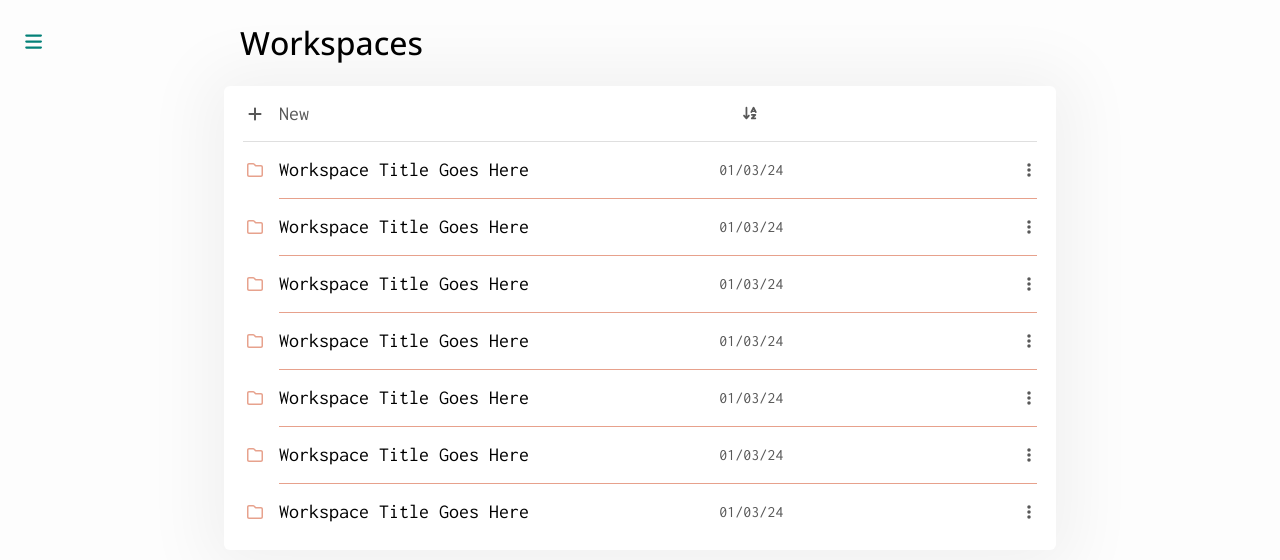
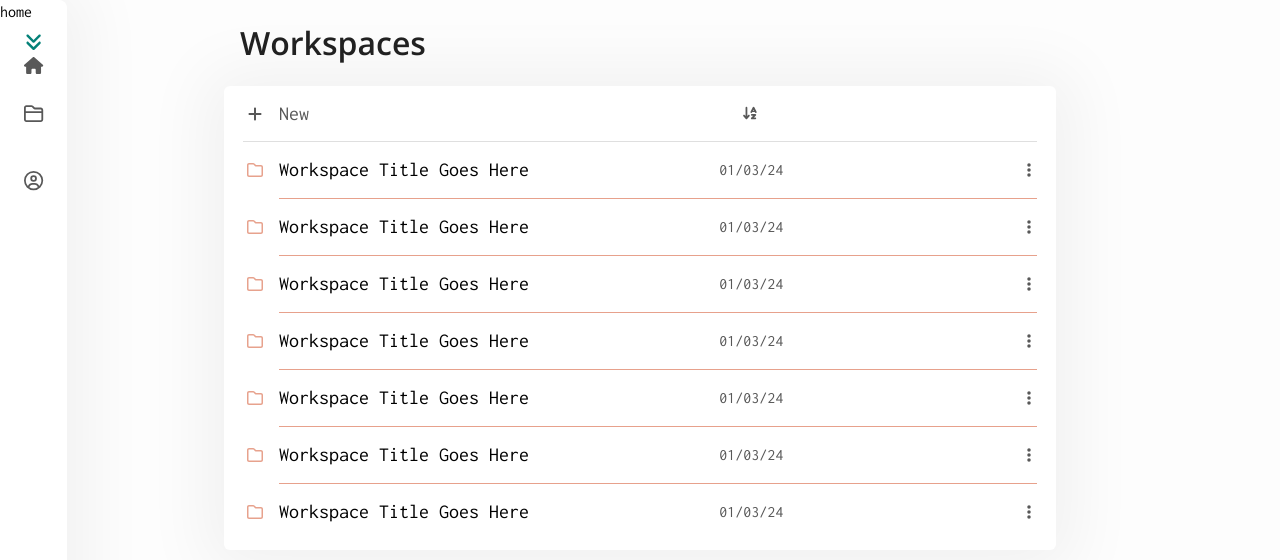
Before and after one commit to timgoalen/tasker, a Next.js app: page /workspaces in a window 1280 px wide. Shown: the top 560 px of the page. Built offline with nearby package versions, Linux system fonts and the light colour scheme.

Commit message:
feat: create tooltip component

```diff
--- a/app/styles/NavItem.module.css
+++ b/app/styles/NavItem.module.css
@@ -6,6 +6,8 @@
   align-items: center;
   border-radius: 10px;
   padding: 1rem;
+  background-color: none;
+  transition: background-color 0.15s;
 }
 
 .container:hover {
--- a/app/styles/SideNav.module.css
+++ b/app/styles/SideNav.module.css
@@ -2,9 +2,6 @@
   position: absolute;
   top: 0;
   left: 0;
-  /* font-size: 1.2rem; */
-  /* height: 2.2rem; */
-  /* width: 2.2rem; */
   display: grid;
   place-items: center;
   margin: 1rem 0.5rem 0px;
@@ -12,6 +9,8 @@
   border-radius: 10px;
   padding: 1rem;
   z-index: 2;
+  background-color: none;
+  transition: background-color 0.15s;
 }
 
 .icon svg {
@@ -21,10 +20,12 @@
 }
 
 .icon:hover {
-  color: var(--primary-colour-dark);
-  /* background-color: var(--white); */
   background-color: #e9e9e9;
   cursor: pointer;
+}
+
+.icon svg:hover {
+  color: var(--primary-colour-dark);
 }
 
 .sideBar {
--- /dev/null
+++ b/app/styles/Tooltip.module.css
@@ -0,0 +1,5 @@
+.tooltip {
+    position: absolute;
+    top: 0;
+    left: 0;
+}
--- a/app/styles/globals.css
+++ b/app/styles/globals.css
@@ -11,7 +11,7 @@
   --secondary-colour-light: #d0451b80;
   --grey: #585858;
   --grey-light: #555555;
-  --black: #000;
+  --black: #212121;
   --white: #fff;
   --light-hover: #d161400d;
   --page-box-shadow: 0px 4px 66px 19px rgba(0, 0, 0, 0.05);
@@ -22,20 +22,9 @@ body {
   background-color: var(--background-colour);
 }
 
-.site-title {
-  font-size: 2rem;
-  font-weight: 500;
-  color: var(--primary-colour);
-  padding: 1.2rem 0 0 1.2rem;
-}
-
-.site-title:hover {
-  cursor: default;
-}
-
 .page-title {
   font-size: 2rem;
-  font-weight: 500;
+  font-weight: 600;
   padding: 1.2rem 0 1.2rem 1rem;
   color: var(--black);
 }
@@ -43,20 +32,6 @@ body {
 .dashboard-container {
   position: fixed;
   top: 2rem;
-}
-
-.nav {
-  display: flex;
-}
-
-.nav-link {
-  font-size: 1.5rem;
-  padding: 1.2rem 0 0 1.2rem;
-}
-
-.nav-link:hover {
-  /* text-decoration: underline; */
-  background-color: #fff;
 }
 
 header {
--- a/app/ui/sidenav/NavItem.tsx
+++ b/app/ui/sidenav/NavItem.tsx
@@ -6,7 +6,6 @@ import clsx from "clsx";
 import { FontAwesomeIcon } from "@fortawesome/react-fontawesome";
 import { FontAwesomeIconProps } from "@fortawesome/react-fontawesome";
 import { IconDefinition } from "@fortawesome/fontawesome-svg-core";
-import { Tooltip } from "react-tooltip";
 
 import { openSans } from "@/app/ui/fonts";
 import styles from "@/app/styles/NavItem.module.css";
@@ -28,14 +27,11 @@ export default function NavItem({ href, label, icon }: NavItemProps) {
       //     "grey-text nav-link",
       //     pathname === "/" ? "active-link nav-link" : "nav-link"
       //   )}
-      data-tooltip-id="my-tooltip"
-      data-tooltip-content="tooltip"
     >
       <FontAwesomeIcon icon={icon} className={styles.icon} />
       {/* <div className={`${openSans.className} antialiased ${styles.label}`}>
         {label}
       </div> */}
-      {/* <Tooltip id="my-tooltip" /> */}
     </Link>
   );
 }
--- a/app/ui/sidenav/NavLinks.tsx
+++ b/app/ui/sidenav/NavLinks.tsx
@@ -1,11 +1,17 @@
 import NavItem from "./NavItem";
+import Tooltip from "./Tooltip";
 import { faHome } from "@fortawesome/free-solid-svg-icons";
-import { faFolderClosed, faCircleUser } from "@fortawesome/free-regular-svg-icons";
+import {
+  faFolderClosed,
+  faCircleUser,
+} from "@fortawesome/free-regular-svg-icons";
 
 export default function NavLinks() {
   return (
     <>
-      <NavItem href="/" label="Home" icon={faHome} />
+      <Tooltip text="home">
+        <NavItem href="/" label="Home" icon={faHome} />
+      </Tooltip>
       <NavItem href="/workspaces" label="Workspaces" icon={faFolderClosed} />
       <NavItem href="/signin" label="Sign In" icon={faCircleUser} />
     </>
--- a/app/ui/sidenav/SideNav.tsx
+++ b/app/ui/sidenav/SideNav.tsx
@@ -3,13 +3,17 @@ import { useState } from "react";
 
 import { FontAwesomeIcon } from "@fortawesome/react-fontawesome";
 import { faBars, faAnglesDown } from "@fortawesome/free-solid-svg-icons";
-import { motion } from "framer-motion";
+import { motion, AnimatePresence } from "framer-motion";
 
 import styles from "@/app/styles/SideNav.module.css";
 import NavLinks from "./NavLinks";
 
 export default function SideNav() {
-  const [isSideNavOpen, setIsSideNavOpen] = useState(false);
+  const [isSideNavOpen, setIsSideNavOpen] = useState(true);
+
+  function toggleSideNav() {
+    setIsSideNavOpen(!isSideNavOpen);
+  }
 
   return (
     <>
@@ -18,22 +22,28 @@ export default function SideNav() {
         className={styles.icon}
         onMouseEnter={() => setIsSideNavOpen(true)}
         onMouseLeave={() => setIsSideNavOpen(false)}
+        onClick={toggleSideNav}
       >
         <FontAwesomeIcon icon={isSideNavOpen ? faAnglesDown : faBars} />
       </button>
 
+      {/* Nav Bar */}
+      <AnimatePresence>
         {isSideNavOpen && (
           <motion.nav
             className={styles.sideBar}
-          transition={{ duration: 0.2 }}
+            key="sideNav"
+            transition={{ duration: 0.15 }}
             initial={{ x: -20, opacity: 0 }}
             animate={{ x: 0, opacity: 1 }}
+            exit={{ x: -20, opacity: 0 }}
             onMouseEnter={() => setIsSideNavOpen(true)}
             onMouseLeave={() => setIsSideNavOpen(false)}
           >
             <NavLinks />
           </motion.nav>
         )}
+      </AnimatePresence>
     </>
   );
 }
--- /dev/null
+++ b/app/ui/sidenav/Tooltip.tsx
@@ -0,0 +1,17 @@
+import { ReactElement } from "react";
+
+import styles from "@/app/styles/Tooltip.module.css";
+
+interface TooltipTypes {
+  text: string;
+  children: ReactElement;
+}
+
+export default function Tooltip({ text, children }: TooltipTypes) {
+  return (
+    <div className={styles.tooltip}>
+      <span>{text}</span>
+      {children}
+    </div>
+  );
+}
--- a/package.json
+++ b/package.json
@@ -18,8 +18,7 @@
     "framer-motion": "^11.0.8",
     "next": "14.1.0",
     "react": "^18",
-    "react-dom": "^18",
-    "react-tooltip": "^5.26.3"
+    "react-dom": "^18"
   },
   "devDependencies": {
     "@types/node": "^20",
```
Also changed, not shown: 1 other file (tests, documents, lock files or other folders). Lines whose indentation alone changed are shown as unchanged.
